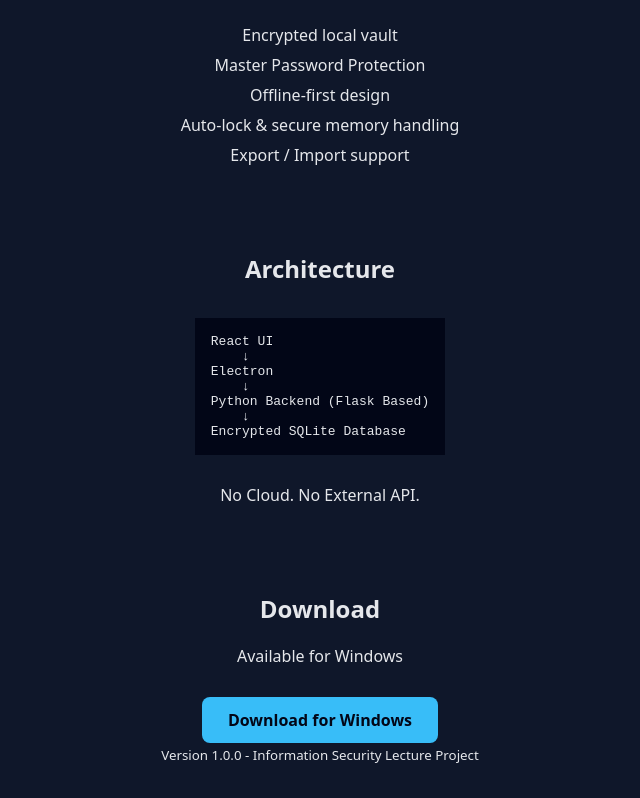
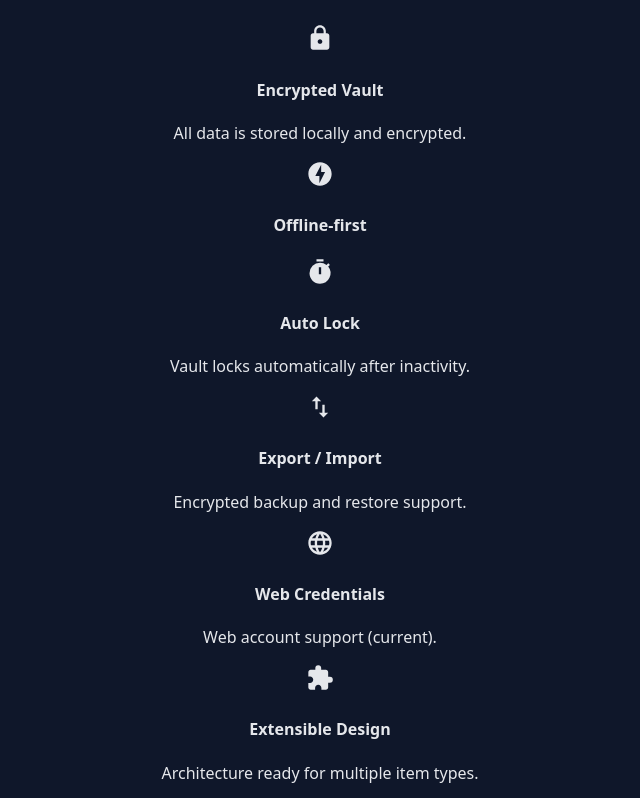
Before and after one commit to eru-passwordmanager/erupass-website, a React (Vite) app: page / in a window 1280 px wide. Shown: the part 382-1180 px from the top of the page, without its empty margins (320-960 px from the left). Built offline with nearby package versions, Linux system fonts and the light colour scheme.

Commit message:
features update.

```diff
--- a/src/components/Features.jsx
+++ b/src/components/Features.jsx
@@ -1,14 +1,48 @@
+import {
+    MdLock, MdOfflineBolt, MdTimer, MdImportExport, MdLanguage, MdExtension
+} from "react-icons/md";
+
 function Features() {
-    return(
+    return (
         <section className="features">
             <h2>Features</h2>
-            <ul>
-                <li>Encrypted local vault</li>
-                <li>Master Password Protection</li>
-                <li>Offline-first design</li>
-                <li>Auto-lock & secure memory handling</li>
-                <li>Export / Import support</li>
-            </ul>
+
+            <div>
+                <div>
+                    <MdLock size={28} />
+                    <h4>Encrypted Vault</h4>
+                    <p>All data is stored locally and encrypted.</p>
+                </div>
+
+                <div>
+                    <MdOfflineBolt size={28} />
+                    <h4>Offline-first</h4>
+                </div>
+
+                <div>
+                    <MdTimer size={28} />
+                    <h4>Auto Lock</h4>
+                    <p>Vault locks automatically after inactivity.</p>
+                </div>
+
+                <div>
+                    <MdImportExport size={28} />
+                    <h4>Export / Import</h4>
+                    <p>Encrypted backup and restore support.</p>
+                </div>
+
+                <div>
+                    <MdLanguage size={28} />
+                    <h4>Web Credentials</h4>
+                    <p>Web account support (current).</p>
+                </div>
+
+                <div>
+                    <MdExtension size={28} />
+                    <h4>Extensible Design</h4>
+                    <p>Architecture ready for multiple item types.</p>
+                </div>
+            </div>
         </section>
     )
 }
```
